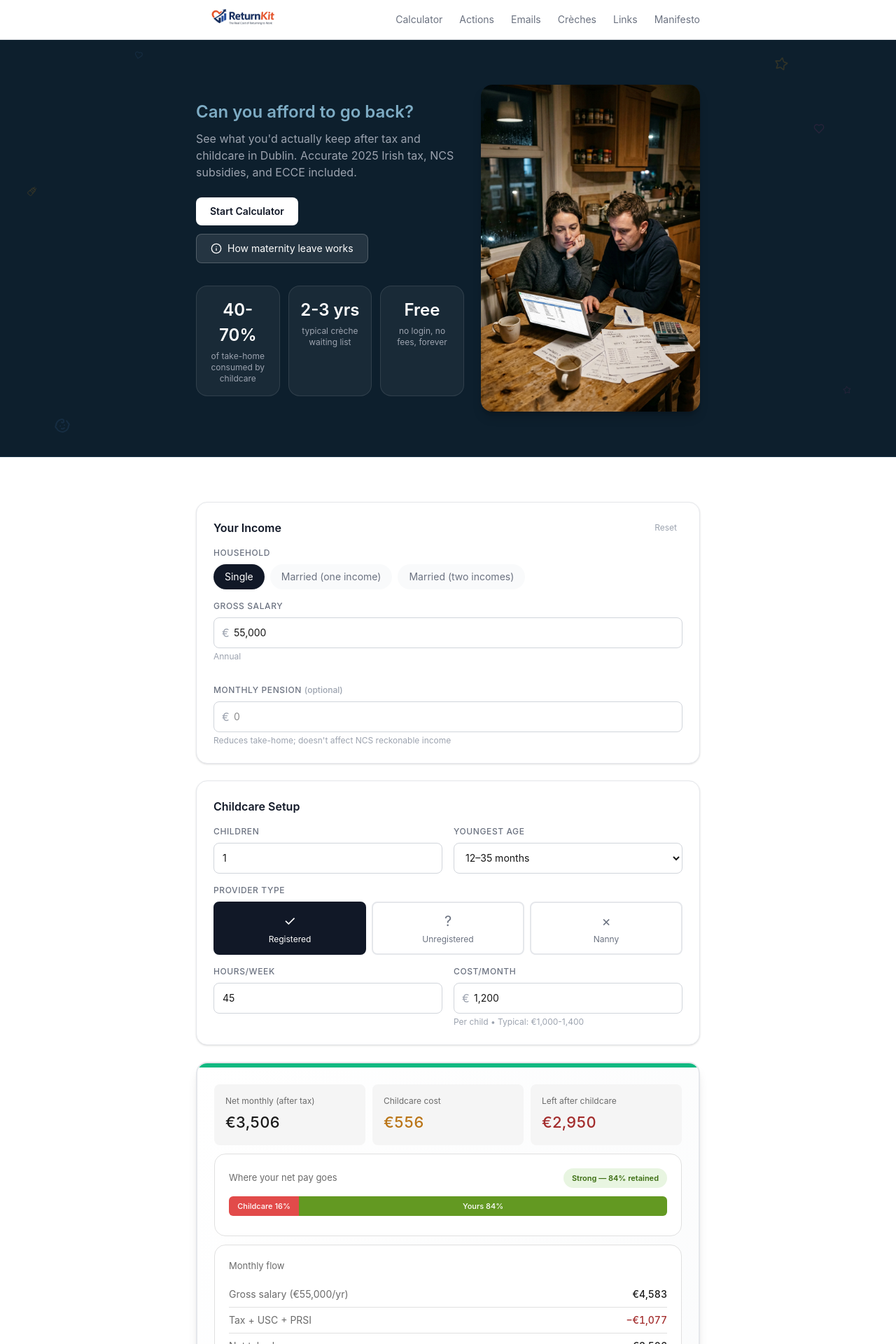
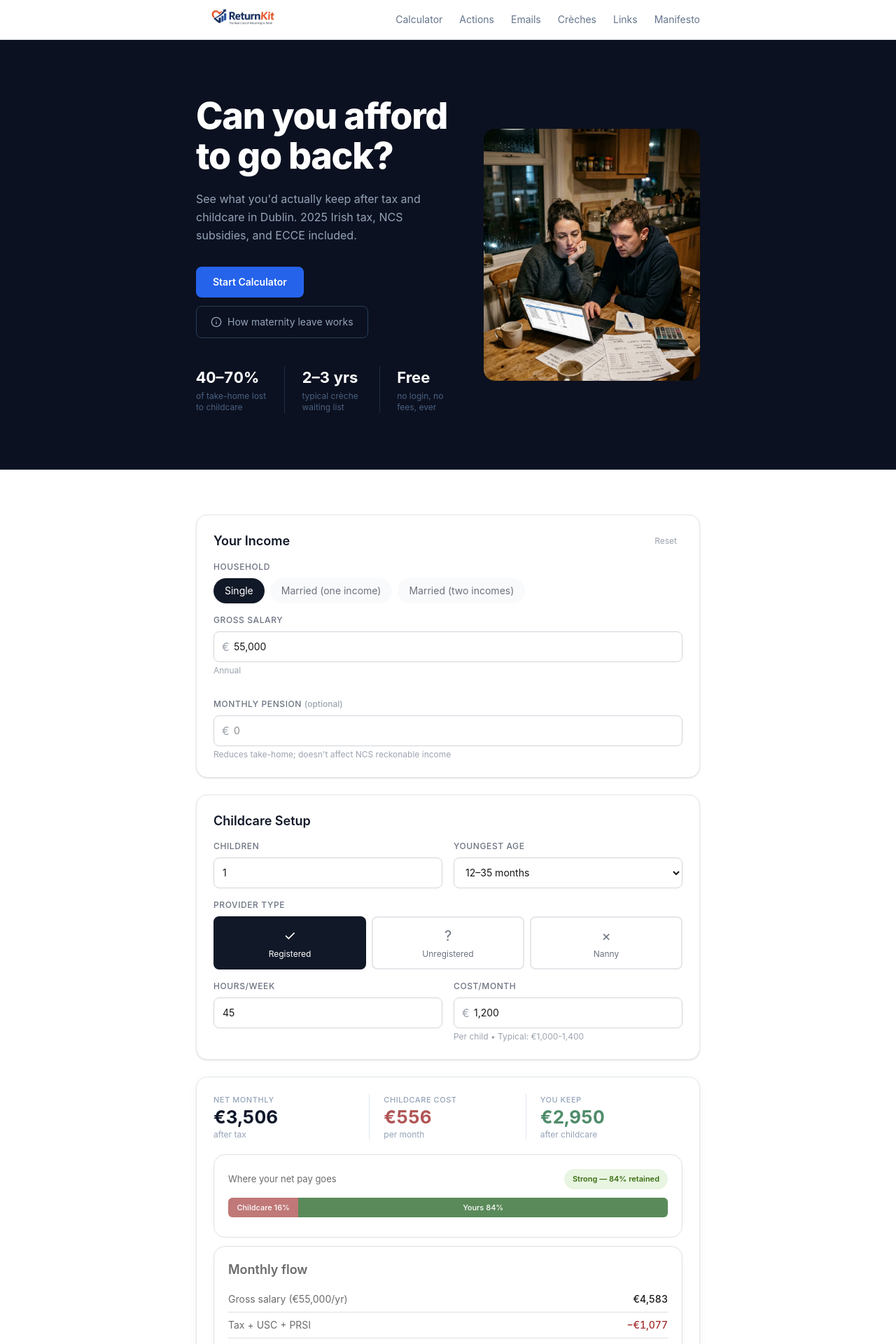
Before and after one commit to tropicgirlie/returnkit, a React (Vite) app: page / in a window 1280 px wide. Shown: the top 1920 px of the page at 70% size. Built offline with nearby package versions, Linux system fonts and the light colour scheme.

Commit message:
Add GitHub Pages deployment setup

```diff
--- a/src/App.tsx
+++ b/src/App.tsx
@@ -283,8 +283,8 @@ export default function App() {
 
   // Retention strength
   const retentionStrength = percentageKept >= 60 ? 'Strong' : percentageKept >= 40 ? 'Moderate' : 'Weak';
-  const retentionColor = percentageKept >= 60 ? '#10B981' : percentageKept >= 40 ? '#F59E0B' : '#EF4444';
-  const retentionBg = percentageKept >= 60 ? '#D1FAE5' : percentageKept >= 40 ? '#FEF3C7' : '#FEE2E2';
+  const retentionColor = percentageKept >= 60 ? '#4E8C6A' : percentageKept >= 40 ? '#2563EB' : '#B05555';
+  const retentionBg = percentageKept >= 60 ? '#E2F0EA' : percentageKept >= 40 ? '#DBEAFE' : '#F5E5E5';
 
   // Calculate shortage cost for unsubsidized care
   const registeredCost = childcareCostMonthly - (subsidy.monthlySubsidy * numChildren);
@@ -434,7 +434,7 @@ Thank you,
       </a>
 
       {/* Header */}
-      <header className="sticky top-0 z-50 bg-white border-b border-[#E5E7EB] overflow-hidden">
+      <header className="sticky top-0 z-50 bg-white border-b border-[#E2E8F0]">
         <div className="max-w-[760px] mx-auto px-5 h-14 flex items-center justify-between">
           <a href="#" className="flex items-center">
             <TransparentLogo src={logoImage} alt="ReturnKit" className="h-[95px]" />
@@ -443,7 +443,7 @@ Thank you,
           {/* Desktop Nav */}
           <nav className="hidden md:flex items-center gap-6">
             {navLinks.map((link) => (
-              <a key={link.href} href={link.href} className="text-sm text-[#6B7280] hover:text-[#111827] transition-colors">
+              <a key={link.href} href={link.href} className="text-sm text-[#64748B] hover:text-[#0F172A] transition-colors">
                 {link.label}
               </a>
             ))}
@@ -453,7 +453,7 @@ Thank you,
           <button
             type="button"
             onClick={() => setMobileMenuOpen(!mobileMenuOpen)}
-            className="md:hidden w-10 h-10 flex items-center justify-center rounded-lg hover:bg-[#F3F4F6] transition-colors text-[#6B7280]"
+            className="md:hidden w-10 h-10 flex items-center justify-center rounded-lg hover:bg-[#F1F5F9] transition-colors text-[#64748B]"
             aria-label={mobileMenuOpen ? 'Close menu' : 'Open menu'}
           >
             {mobileMenuOpen ? <X className="w-5 h-5" /> : <Menu className="w-5 h-5" />}
@@ -462,14 +462,14 @@ Thank you,
 
         {/* Mobile Nav Dropdown */}
         {mobileMenuOpen && (
-          <div className="md:hidden border-t border-[#E5E7EB] bg-white">
+          <div className="md:hidden border-t border-[#E2E8F0] bg-white">
             <nav className="max-w-[760px] mx-auto px-5 py-3 space-y-1">
               {navLinks.map((link) => (
                 <a
                   key={link.href}
                   href={link.href}
                   onClick={() => setMobileMenuOpen(false)}
-                  className="block px-3 py-2.5 text-sm text-[#374151] hover:bg-[#F3F4F6] rounded-lg transition-colors"
+                  className="block px-3 py-2.5 text-sm text-[#374151] hover:bg-[#F8FAFC] rounded-lg transition-colors"
                 >
                   {link.label}
                 </a>
@@ -480,70 +480,63 @@ Thank you,
       </header>
 
       <main id="main-content">
-      {/* Hero Section — two-column split */}
-      <section className="bg-[#0D1F2D] py-10 sm:py-16 border-b border-[#1A3348] relative overflow-hidden">
-        {/* Playful floating icons */}
-        <div className="absolute inset-0 pointer-events-none overflow-hidden" aria-hidden="true">
-          <Star className="absolute top-6 right-[12%] w-5 h-5 text-[#F59E0B]/15 rotate-12" />
-          <Heart className="absolute top-[20%] right-[8%] w-4 h-4 text-[#EC4899]/12" />
-          <Baby className="absolute bottom-8 left-[6%] w-6 h-6 text-[#60A5FA]/10 -rotate-12" />
-          <BabyBottle className="absolute top-[35%] left-[3%] w-4 h-4 text-[#F59E0B]/12 rotate-45" />
-          <Star className="absolute bottom-[15%] right-[5%] w-3 h-3 text-[#EC4899]/10 -rotate-6" />
-          <Heart className="absolute top-4 left-[15%] w-3 h-3 text-[#60A5FA]/10 rotate-12" />
-        </div>
-        <div className="max-w-[760px] mx-auto px-5 relative z-10">
-          <div className="flex flex-col sm:flex-row gap-8 sm:gap-6 items-stretch">
-            {/* Left column — text content (55%) */}
-            <div className="sm:w-[55%] flex flex-col justify-center">
-              <p className="text-[20px] sm:text-[24px] text-[#7EACC4] mb-2 font-semibold">
+      {/* Hero Section */}
+      <section className="bg-[#0B1120] border-b border-[#1E2D45]">
+        <div className="max-w-[760px] mx-auto px-5 py-14 sm:py-20">
+          <div className="flex flex-col sm:flex-row gap-10 sm:gap-12 items-center">
+
+            {/* Left — text */}
+            <div className="sm:w-[54%] flex flex-col">
+              <h1 className="text-white mb-5 leading-tight">
                 Can you afford to go back?
+              </h1>
+              <p className="text-[#94A3B8] text-[16px] leading-relaxed mb-8" style={{maxWidth: '38ch'}}>
+                See what you'd actually keep after tax and childcare in Dublin. 2025 Irish tax, NCS subsidies, and ECCE included.
               </p>
-              <p className="text-[#9CA3AF] mb-6">
-                See what you'd actually keep after tax and childcare in Dublin. Accurate 2025 Irish tax, NCS subsidies, and ECCE included.
-              </p>
-              <div className="flex flex-wrap gap-3 mb-8">
+              <div className="flex flex-wrap gap-3 mb-10">
                 <a
                   href="#calculator"
-                  className="inline-flex items-center px-5 py-2.5 bg-white text-[#111827] rounded-lg hover:bg-[#F3F4F6] transition-colors text-sm font-semibold"
+                  className="inline-flex items-center px-6 py-3 bg-[#2563EB] text-white rounded-lg hover:bg-[#1D4ED8] transition-colors text-sm font-semibold"
                 >
                   Start Calculator
                 </a>
                 <button
                   type="button"
                   onClick={() => setShowMaternityModal(true)}
-                  className="inline-flex items-center gap-2 px-5 py-2.5 bg-white/10 text-white border border-white/20 rounded-lg hover:bg-white/15 transition-colors text-sm"
+                  className="inline-flex items-center gap-2 px-5 py-3 text-[#94A3B8] border border-[#2A3F5C] rounded-lg hover:border-[#3B5275] hover:text-white transition-colors text-sm"
                 >
                   <Info className="w-4 h-4" />
                   How maternity leave works
                 </button>
               </div>
 
-              {/* Compact stats row */}
-              <div className="grid grid-cols-3 gap-3">
-                <div className="p-4 bg-white/5 border border-white/10 rounded-xl text-center">
-                  <div className="text-[20px] sm:text-[24px] font-semibold text-white">40-70%</div>
-                  <p className="text-xs text-[#9CA3AF] mt-1">of take-home consumed by childcare</p>
-                </div>
-                <div className="p-4 bg-white/5 border border-white/10 rounded-xl text-center">
-                  <div className="text-[20px] sm:text-[24px] font-semibold text-white">2-3 yrs</div>
-                  <p className="text-xs text-[#9CA3AF] mt-1">typical crèche waiting list</p>
-                </div>
-                <div className="p-4 bg-white/5 border border-white/10 rounded-xl text-center">
-                  <div className="text-[20px] sm:text-[24px] font-semibold text-white">Free</div>
-                  <p className="text-xs text-[#9CA3AF] mt-1">no login, no fees, forever</p>
-                </div>
-              </div>
-            </div>
-
-            {/* Right column — hero image (45%) */}
-            <div className="sm:w-[45%] min-h-[240px] sm:min-h-0">
+              {/* Stats — inline, clean */}
+              <div className="flex items-stretch divide-x divide-[#1E2D45]">
+                <div className="pr-6">
+                  <div className="text-[22px] font-bold text-white tabular-nums">40–70%</div>
+                  <p className="text-xs text-[#4B6080] mt-0.5">of take-home lost to childcare</p>
+                </div>
+                <div className="px-6">
+                  <div className="text-[22px] font-bold text-white tabular-nums">2–3 yrs</div>
+                  <p className="text-xs text-[#4B6080] mt-0.5">typical crèche waiting list</p>
+                </div>
+                <div className="pl-6">
+                  <div className="text-[22px] font-bold text-white tabular-nums">Free</div>
+                  <p className="text-xs text-[#4B6080] mt-0.5">no login, no fees, ever</p>
+                </div>
+              </div>
+            </div>
+
+            {/* Right — photo */}
+            <div className="sm:w-[46%] w-full">
               <div
                 id="hero-photo"
-                className="w-full h-full min-h-[240px] sm:min-h-[360px] bg-[#1A3348] rounded-xl shadow-lg shadow-black/20 overflow-hidden"
+                className="w-full h-[260px] sm:h-[360px] bg-[#1E2D45] rounded-xl overflow-hidden"
               >
                 <img src={heroImage} alt="Parents reviewing childcare costs at kitchen table" className="w-full h-full object-cover" />
               </div>
             </div>
+
           </div>
         </div>
       </section>
@@ -758,7 +751,7 @@ Thank you,
                     placeholder="45"
                   />
                   {hoursPerWeek > 45 && (
-                    <p className="mt-1 text-xs text-[#F59E0B]">NCS max: 45hrs</p>
+                    <p className="mt-1 text-xs text-[#2563EB] font-medium">NCS max: 45hrs</p>
                   )}
                 </div>
 
@@ -787,25 +780,26 @@ Thank you,
             </div>
 
             {/* Results Card */}
-            <div className="bg-gradient-to-br from-white to-[#F9FAFB] border-2 border-[#E5E7EB] rounded-xl overflow-hidden shadow-lg">
-              <div className="h-1.5" style={{ backgroundColor: retentionColor }} />
-
+            <div className="bg-white border border-[#E2E8F0] rounded-2xl overflow-hidden" style={{ boxShadow: '0 1px 3px rgba(0,0,0,0.06), 0 4px 16px rgba(0,0,0,0.04)' }}>
               <div className="p-5 sm:p-6">
-                {/* Summary Metric Cards */}
-                <div className="grid grid-cols-1 sm:grid-cols-3 gap-2.5 mb-3">
-                  <div className="bg-[#F5F5F5] rounded-lg p-4 flex sm:block items-center justify-between">
-                    <div className="text-xs text-[#6B6B6B] sm:mb-1.5">Net monthly (after tax)</div>
-                    <div className="text-[22px] font-medium text-[#1A1A1A] tabular-nums">€{taxResult.netMonthly.toLocaleString()}</div>
+                {/* Summary Metrics — clean inline row */}
+                <div className="grid grid-cols-3 divide-x divide-[#E2E8F0] mb-5">
+                  <div className="pr-5">
+                    <div className="text-[11px] font-medium text-[#94A3B8] uppercase tracking-wider mb-1">Net monthly</div>
+                    <div className="text-[26px] font-bold text-[#0F172A] tabular-nums leading-none">€{taxResult.netMonthly.toLocaleString()}</div>
+                    <div className="text-xs text-[#94A3B8] mt-1">after tax</div>
                   </div>
-                  <div className="bg-[#F5F5F5] rounded-lg p-4 flex sm:block items-center justify-between">
-                    <div className="text-xs text-[#6B6B6B] sm:mb-1.5">
-                      {childcareType === 'nanny' ? 'Nanny cost' : childcareType === 'unregistered' ? 'Childminder cost' : 'Childcare cost'}
-                    </div>
-                    <div className="text-[22px] font-medium text-[#BA7517] tabular-nums">€{outOfPocketMonthly.toLocaleString()}</div>
+                  <div className="px-5">
+                    <div className="text-[11px] font-medium text-[#94A3B8] uppercase tracking-wider mb-1">
+                      {childcareType === 'nanny' ? 'Nanny cost' : childcareType === 'unregistered' ? 'Childminder' : 'Childcare cost'}
+                    </div>
+                    <div className="text-[26px] font-bold text-[#B05555] tabular-nums leading-none">€{outOfPocketMonthly.toLocaleString()}</div>
+                    <div className="text-xs text-[#94A3B8] mt-1">per month</div>
                   </div>
-                  <div className="bg-[#F5F5F5] rounded-lg p-4 flex sm:block items-center justify-between">
-                    <div className="text-xs text-[#6B6B6B] sm:mb-1.5">Left after childcare</div>
-                    <div className="text-[22px] font-medium text-[#A32D2D] tabular-nums">€{amountLeft.toLocaleString()}</div>
+                  <div className="pl-5">
+                    <div className="text-[11px] font-medium text-[#94A3B8] uppercase tracking-wider mb-1">You keep</div>
+                    <div className="text-[26px] font-bold tabular-nums leading-none" style={{ color: retentionColor }}>€{amountLeft.toLocaleString()}</div>
+                    <div className="text-xs text-[#94A3B8] mt-1">after childcare</div>
                   </div>
                 </div>
 
@@ -826,13 +820,13 @@ Thank you,
 
                   <div className="flex h-7 rounded-md overflow-hidden mb-2">
                     <div
-                      className="bg-[#E24B4A] flex items-center justify-center text-white text-[11px] font-medium"
+                      className="bg-[#C07878] flex items-center justify-center text-white text-[11px] font-medium"
                       style={{ width: `${Math.round((outOfPocketMonthly / displayNetMonthly) * 100)}%` }}
                     >
                       {Math.round((outOfPocketMonthly / displayNetMonthly) * 100) > 15 && `${childcareType === 'nanny' ? 'Nanny' : 'Childcare'} ${Math.round((outOfPocketMonthly / displayNetMonthly) * 100)}%`}
                     </div>
                     <div
-                      className="bg-[#639922] flex items-center justify-center text-white text-[11px] font-medium"
+                      className="bg-[#5A8A5A] flex items-center justify-center text-white text-[11px] font-medium"
                       style={{ width: `${Math.round((amountLeft / displayNetMonthly) * 100)}%` }}
                     >
                       {Math.round((amountLeft / displayNetMonthly) * 100) > 15 && `Yours ${Math.round((amountLeft / displayNetMonthly) * 100)}%`}
@@ -927,7 +921,7 @@ Thank you,
                 {metr !== null && (
                   <div className={`rounded-xl border p-5 mb-3 ${
                     metr >= 60 ? 'bg-[#FEF2F2] border-[#FEE2E2]' :
-                    metr >= 45 ? 'bg-[#FFFBEB] border-[#FDE68A]' :
+                    metr >= 45 ? 'bg-[#EFF6FF] border-[#BFDBFE]' :
                                  'bg-[#F0FDF4] border-[#BBF7D0]'
                   }`}>
                     <div className="flex items-start justify-between gap-4">
@@ -936,7 +930,7 @@ Thank you,
                           Marginal Effective Tax Rate
                         </div>
                         <div className={`text-[28px] font-semibold tabular-nums leading-none mb-2 ${
-                          metr >= 60 ? 'text-[#A32D2D]' : metr >= 45 ? 'text-[#B45309]' : 'text-[#2A6041]'
+                          metr >= 60 ? 'text-[#A32D2D]' : metr >= 45 ? 'text-[#1D4ED8]' : 'text-[#2A6041]'
                         }`}>
                           {metr}%
                         </div>
@@ -1189,8 +1183,8 @@ Thank you,
                   })}
                 </div>
 
-                <div className="mt-4 p-3 bg-[#FEF3C7] border border-[#FCD34D] rounded-lg">
-                  <p className="text-xs text-[#92400E]">
+                <div className="mt-4 p-3 bg-[#EFF6FF] border border-[#BFDBFE] rounded-lg">
+                  <p className="text-xs text-[#1E3A8A]">
                     <strong>Note:</strong> This doesn't factor in pension contributions, career progression, or the compounding cost of career gaps. Even a financially "worse" scenario may be better long-term.
                   </p>
                 </div>
@@ -1249,12 +1243,6 @@ Thank you,
                 wait: 'Employer-dependent',
               },
               {
-                title: 'Parent & toddler groups',
-                description: 'Not a childcare solution, but reduces isolation and helps build a local network. Community centre sessions from €2, dedicated paid classes up to €20+ per session.',
-                cost: '€2-20+/session',
-                wait: 'Immediate',
-              },
-              {
                 title: 'Nanny share',
                 description: 'Split a nanny with another family. A full-time nanny costs approx. €2,240/mo (€14.15/hr minimum wage), split between two families. Find partners through local parent groups.',
                 cost: '~€1,200/mo per family',
@@ -1277,12 +1265,12 @@ Thank you,
           </div>
 
           {/* Off the books callout */}
-          <div className="mt-5 p-4 bg-[#FFFBEB] border border-[#FDE68A] rounded-xl">
+          <div className="mt-5 p-4 bg-[#EFF6FF] border border-[#BFDBFE] rounded-xl">
             <div className="flex items-start gap-3">
-              <AlertCircle className="w-5 h-5 text-[#D97706] flex-shrink-0 mt-0.5" />
+              <AlertCircle className="w-5 h-5 text-[#2563EB] flex-shrink-0 mt-0.5" />
               <div>
-                <h4 className="text-sm font-semibold text-[#92400E] mb-1">The elephant in the room</h4>
-                <p className="text-xs text-[#78716C] leading-relaxed">
+                <h4 className="text-sm font-semibold text-[#1E3A8A] mb-1">The elephant in the room</h4>
+                <p className="text-xs text-[#374151] leading-relaxed">
                   At €14.15/hr minimum wage, a full-time nanny costs over €2,400/mo before employer PRSI. A childminder charging legal rates is often out of reach. The result: many families are quietly pushed towards informal, cash-in-hand arrangements. This is not a parenting failure. It is a policy failure. When compliance is unaffordable, the system itself creates the shadow economy it claims to regulate.
                 </p>
               </div>
@@ -1539,11 +1527,11 @@ Thank you,
             </div>
 
             {/* Tip box */}
-            <div className="bg-[#FEF3C7] rounded-xl border border-[#FDE68A] p-5 flex gap-3">
+            <div className="bg-[#EFF6FF] rounded-xl border border-[#BFDBFE] p-5 flex gap-3">
               <div className="text-lg flex-shrink-0">💡</div>
               <div>
-                <p className="text-sm font-semibold text-[#92400E] mb-1">Waiting lists in Dublin average 18–24 months</p>
-                <p className="text-sm text-[#92400E]">
+                <p className="text-sm font-semibold text-[#1E3A8A] mb-1">Waiting lists in Dublin average 18–24 months</p>
+                <p className="text-sm text-[#1E40AF]">
                   Register with 3–5 crèches as early as possible — even before or during pregnancy. Most crèches allow you to join multiple waiting lists at no cost.
                 </p>
               </div>
@@ -1589,8 +1577,8 @@ Thank you,
             {/* Childcare Services */}
             <div className="bg-white rounded-xl border border-[#E5E7EB] p-5">
               <h3 className="font-semibold text-[#111827] mb-4 flex items-center gap-2 text-sm">
-                <div className="w-7 h-7 bg-[#FEF3C7] rounded-lg flex items-center justify-center">
-                  <Mail className="w-3.5 h-3.5 text-[#F59E0B]" />
+                <div className="w-7 h-7 bg-[#DBEAFE] rounded-lg flex items-center justify-center">
+                  <Mail className="w-3.5 h-3.5 text-[#2563EB]" />
                 </div>
                 Childcare Services
               </h3>
@@ -1660,16 +1648,16 @@ Thank you,
       </section>
 
       {/* Manifesto */}
-      <section id="manifesto" className="bg-[#0D1F2D] border-b border-[#1A3348] relative overflow-hidden">
-        {/* Playful floating icons */}
+      <section id="manifesto" className="bg-[#0B1120] border-b border-[#1E2D45] relative overflow-hidden">
+        {/* Subtle floating icons */}
         <div className="absolute inset-0 pointer-events-none overflow-hidden" aria-hidden="true">
-          <Baby className="absolute top-10 right-[10%] w-6 h-6 text-[#F59E0B]/10 rotate-6" />
+          <Baby className="absolute top-10 right-[10%] w-6 h-6 text-[#60A5FA]/10 rotate-6" />
           <Star className="absolute top-[25%] left-[5%] w-4 h-4 text-[#EC4899]/10 -rotate-12" />
           <Heart className="absolute bottom-[20%] right-[6%] w-4 h-4 text-[#60A5FA]/10 rotate-12" />
-          <BabyBottle className="absolute bottom-10 left-[8%] w-5 h-5 text-[#F59E0B]/10 rotate-45" />
+          <BabyBottle className="absolute bottom-10 left-[8%] w-5 h-5 text-[#60A5FA]/10 rotate-45" />
         </div>
         <div className="max-w-[760px] mx-auto px-5 py-10 sm:py-16 relative z-10">
-          <div className="bg-[#0D1F2D] rounded-2xl overflow-hidden">
+          <div className="bg-[#0B1120] rounded-2xl overflow-hidden">
             {/* Manifesto hero photo */}
             <div className="relative w-full" style={{ maxHeight: '420px' }}>
               <div
@@ -1678,14 +1666,14 @@ Thank you,
               >
                 <img src={manifestoImage} alt="Mother holding toddler outside a Dublin crèche gate" className="w-full h-full object-cover" />
               </div>
-              <div className="absolute inset-0 bg-gradient-to-t from-[#0D1F2D] via-[#0D1F2D]/30 to-transparent pointer-events-none" />
+              <div className="absolute inset-0 bg-gradient-to-t from-[#0B1120] via-[#0B1120]/30 to-transparent pointer-events-none" />
             </div>
 
             <div className="p-6 sm:p-10 -mt-6 relative z-10">
 
             {/* Childhood quote */}
             <div className="mb-8 p-5 bg-white/5 border border-white/10 rounded-xl flex gap-4 items-start">
-              <span className="flex-shrink-0 mt-0.5 text-[#F59E0B]/60" aria-hidden="true">
+              <span className="flex-shrink-0 mt-0.5 text-[#60A5FA]/60" aria-hidden="true">
                 <BabyBottle className="w-5 h-5" />
               </span>
               <blockquote className="text-[#D1D5DB] italic">
--- a/src/styles/globals.css
+++ b/src/styles/globals.css
@@ -1,4 +1,4 @@
-@import url('https://fonts.googleapis.com/css2?family=Inter:wght@400;500;600;700&display=swap');
+@import url('https://fonts.googleapis.com/css2?family=Inter:wght@400;500;600;700&family=Plus+Jakarta+Sans:wght@600;700;800&display=swap');
 
 @custom-variant dark (&:is(.dark *));
 
@@ -18,8 +18,8 @@
   /* Data Colors - Retention Tiers */
   --high-retention: #059669;
   --high-retention-bg: #D1FAE5;
-  --medium-retention: #D97706;
-  --medium-retention-bg: #FEF3C7;
+  --medium-retention: #2563EB;
+  --medium-retention-bg: #DBEAFE;
   --low-retention: #DC2626;
   --low-retention-bg: #FEE2E2;
 
@@ -61,7 +61,7 @@
   --text-secondary: #A3A3A3;
   --text-tertiary: #737373;
   --high-retention: #10B981;
-  --medium-retention: #F59E0B;
+  --medium-retention: #60A5FA;
   --low-retention: #EF4444;
 }
 
@@ -90,6 +90,29 @@
 /**
  * Typography System - Financial Infrastructure
  */
+/* Heading typography — applied globally regardless of Tailwind color classes */
+h1 {
+  font-family: 'Plus Jakarta Sans', -apple-system, BlinkMacSystemFont, 'Segoe UI', sans-serif;
+  font-size: clamp(36px, 5.5vw, 52px);
+  font-weight: 800;
+  line-height: 1.1;
+  letter-spacing: -0.025em;
+}
+
+h2 {
+  font-family: 'Plus Jakarta Sans', -apple-system, BlinkMacSystemFont, 'Segoe UI', sans-serif;
+  font-size: clamp(22px, 3vw, 28px);
+  font-weight: 700;
+  line-height: 1.25;
+  letter-spacing: -0.015em;
+}
+
+h3 {
+  font-size: 18px;
+  font-weight: 600;
+  line-height: 1.4;
+}
+
 @layer base {
   :where(:not(:has([class*=' text-']), :not(:has([class^='text-'])))) {
     /* Display Numbers (Results) */
@@ -105,26 +128,6 @@
       font-size: clamp(32px, 6vw, 40px);
       font-weight: 600;
       line-height: 1.2;
-    }
-
-    h1 {
-      font-size: clamp(32px, 5vw, 40px);
-      font-weight: 600;
-      line-height: 1.2;
-      letter-spacing: -0.01em;
-    }
-
-    h2 {
-      font-size: clamp(20px, 3vw, 24px);
-      font-weight: 600;
-      line-height: 1.3;
-      letter-spacing: -0.01em;
-    }
-
-    h3 {
-      font-size: 18px;
-      font-weight: 600;
-      line-height: 1.4;
     }
 
     p {
--- a/vite.config.ts
+++ b/vite.config.ts
@@ -20,6 +20,7 @@
       target: 'esnext',
       outDir: 'build',
     },
+    base: '/ReturnKit/',
     server: {
       port: 3001,
       open: true,
```
